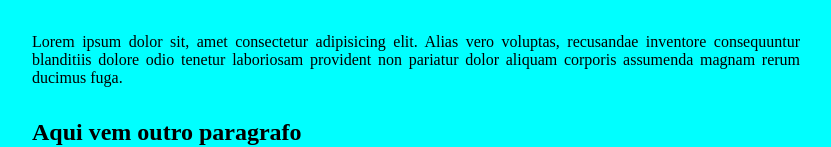
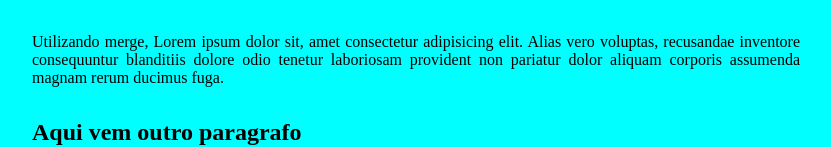
Before and after one commit to dhonon/melhorando-git, a plain HTML site: page index.html in a window 1280 px wide. Shown: the part 549-696 px from the top of the page, without its empty margins (224-1055 px from the left). Drawn offline with Linux system fonts and the light colour scheme.

Commit message:
update paragrafo

```diff
--- a/index.html
+++ b/index.html
@@ -18,7 +18,7 @@
         </p>
         <img src="https://upload.wikimedia.org/wikipedia/commons/thumb/e/e0/Git-logo.svg/640px-Git-logo.svg.png" alt="">
         <p>
-            Lorem ipsum dolor sit, amet consectetur adipisicing elit. Alias vero voluptas, recusandae inventore consequuntur blanditiis dolore odio tenetur laboriosam provident non pariatur dolor aliquam corporis assumenda magnam rerum ducimus fuga.
+            Utilizando merge, Lorem ipsum dolor sit, amet consectetur adipisicing elit. Alias vero voluptas, recusandae inventore consequuntur blanditiis dolore odio tenetur laboriosam provident non pariatur dolor aliquam corporis assumenda magnam rerum ducimus fuga.
         </p>
         <h2>Aqui vem outro paragrafo</h2>
         <p>
```
